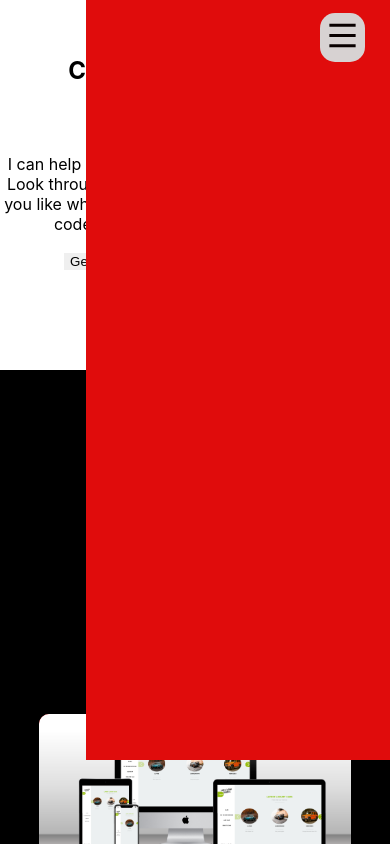
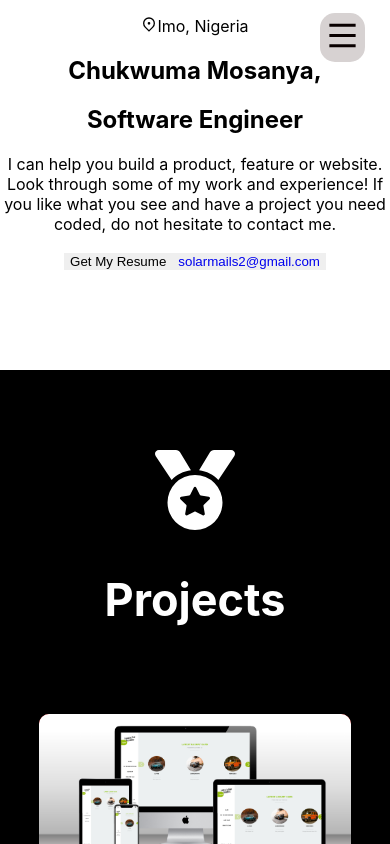
Before and after one commit to blase147/my_portfolio, a React (Create React App) app: page / in a window 390 px wide. Shown: the top 844 px of the page. Built offline with nearby package versions, Linux system fonts and the light colour scheme.

Commit message:
Add desktop responsiveness

```diff
--- a/src/components/navigation-bar/navigationBar.scss
+++ b/src/components/navigation-bar/navigationBar.scss
@@ -8,7 +8,7 @@
   width: 80%;
   // margin: auto;
   height: 100%;
-  background-color: #e00c0c;
+  // background-color: #e00c0c;
 
   .menu-icon {
     position: fixed;
```
